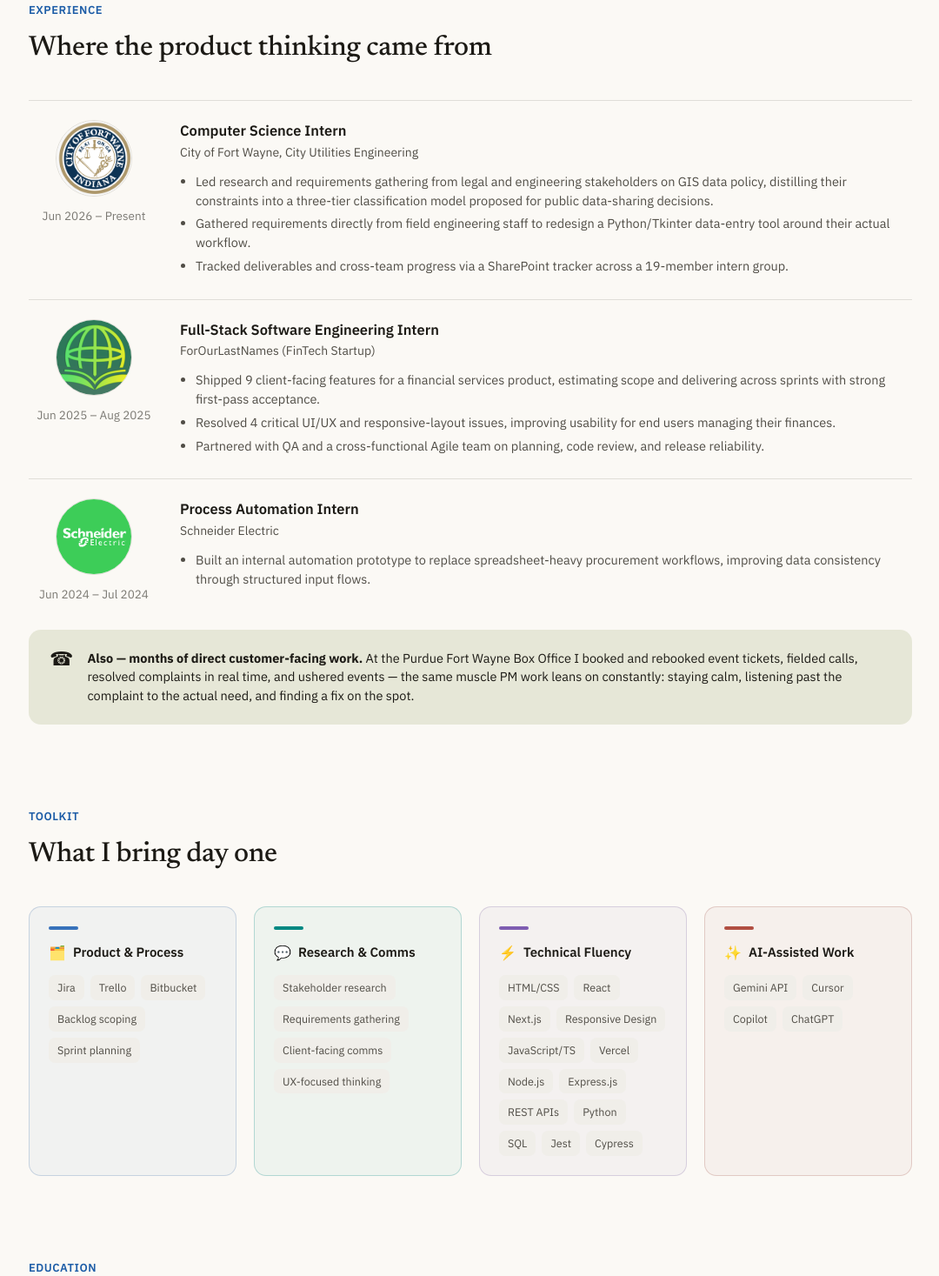
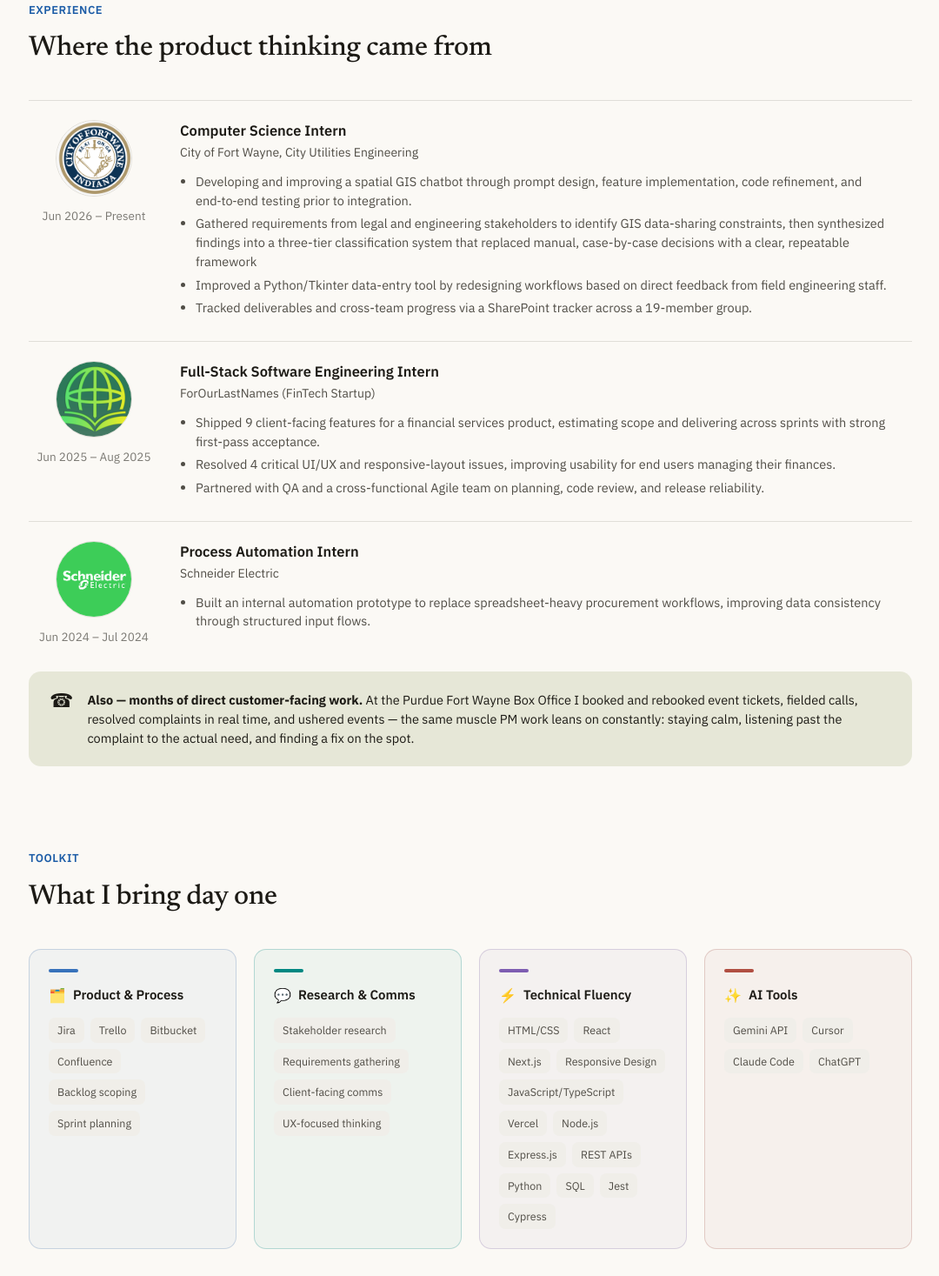
Before and after one commit to MahalakshmiPFW/Portfolio, a React (Vite) app: page / in a window 1280 px wide. Shown: the part 2255-3722 px from the top of the page at 87% size, without its empty margins (99-1179 px from the left). Built offline with nearby package versions, Linux system fonts and the light colour scheme.

Commit message:
updated latest experience

```diff
--- a/src/pmData.ts
+++ b/src/pmData.ts
@@ -131,9 +131,10 @@ export const EXPERIENCE: ExperienceItem[] = [
     role: 'Computer Science Intern',
     org: 'City of Fort Wayne, City Utilities Engineering',
     bullets: [
-      'Led research and requirements gathering from legal and engineering stakeholders on GIS data policy, distilling their constraints into a three-tier classification model proposed for public data-sharing decisions.',
-      'Gathered requirements directly from field engineering staff to redesign a Python/Tkinter data-entry tool around their actual workflow.',
-      'Tracked deliverables and cross-team progress via a SharePoint tracker across a 19-member intern group.',
+      'Developing and improving a spatial GIS chatbot through prompt design, feature implementation, code refinement, and end‑to‑end testing prior to integration.',
+      'Gathered requirements from legal and engineering stakeholders to identify GIS data-sharing constraints, then synthesized findings into a three-tier classification system that replaced manual, case-by-case decisions with a clear, repeatable framework',
+      'Improved a Python/Tkinter data-entry tool by redesigning workflows based on direct feedback from field engineering staff.',
+      'Tracked deliverables and cross-team progress via a SharePoint tracker across a 19-member group.',
     ],
   },
   {
@@ -163,7 +164,7 @@ export const TOOLKIT: ToolkitGroup[] = [
     title: 'Product & Process',
     icon: '🗂️',
     hue: 255,
-    items: ['Jira', 'Trello', 'Bitbucket', 'Backlog scoping', 'Sprint planning'],
+    items: ['Jira', 'Trello', 'Bitbucket', 'Confluence','Backlog scoping', 'Sprint planning'],
   },
   {
     title: 'Research & Comms',
@@ -175,13 +176,13 @@ export const TOOLKIT: ToolkitGroup[] = [
     title: 'Technical Fluency',
     icon: '⚡',
     hue: 300,
-    items: ['HTML/CSS', 'React', 'Next.js', 'Responsive Design', 'JavaScript/TS', 'Vercel', 'Node.js', 'Express.js', 'REST APIs', 'Python', 'SQL', 'Jest', 'Cypress'],
+    items: ['HTML/CSS', 'React', 'Next.js', 'Responsive Design', 'JavaScript/TypeScript', 'Vercel', 'Node.js', 'Express.js', 'REST APIs', 'Python', 'SQL', 'Jest', 'Cypress'],
   },
   {
-    title: 'AI-Assisted Work',
+    title: 'AI Tools',
     icon: '✨',
     hue: 30,
-    items: ['Gemini API', 'Cursor', 'Copilot', 'ChatGPT'],
+    items: ['Gemini API', 'Cursor', 'Claude Code', 'ChatGPT'],
   },
 ];
 
```
